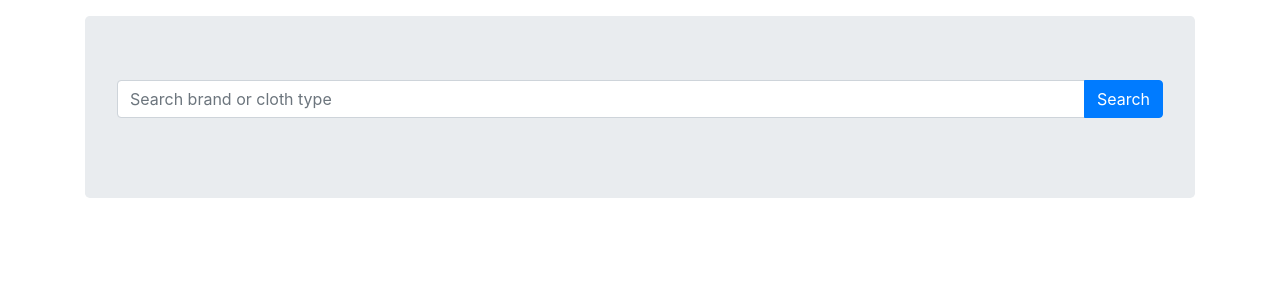
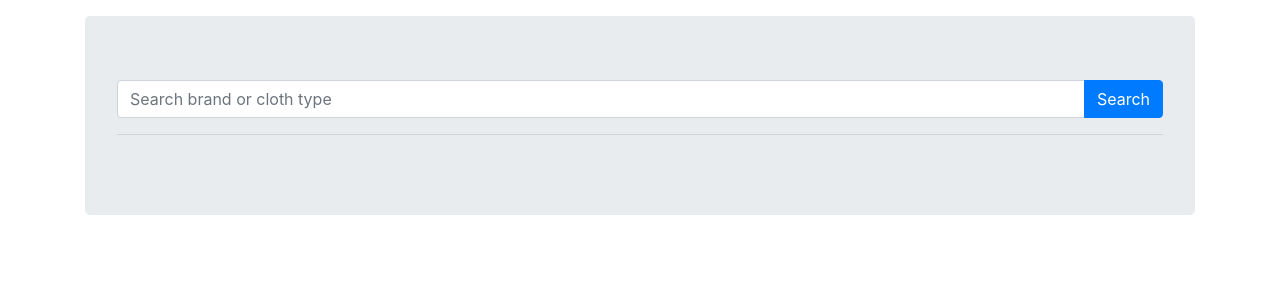
Before and after one commit to vjoao/search-highlighter, an Angular app: page /home in a window 1280 px wide. Shown: the top 300 px of the page. Built offline with nearby package versions, Linux system fonts and the light colour scheme.

Commit message:
Add highlighed text output

```diff
--- a/src/app/pages/home/home.component.html
+++ b/src/app/pages/home/home.component.html
@@ -6,7 +6,10 @@
         <div class="input-group-append">
           <button  class="btn btn-primary" type="submit"> Search </button>
         </div>
+
       </div>
     </form>
+    <hr>
+  <div [innerHTML]="highlighted"></div>
   </div>
 </div>
```
